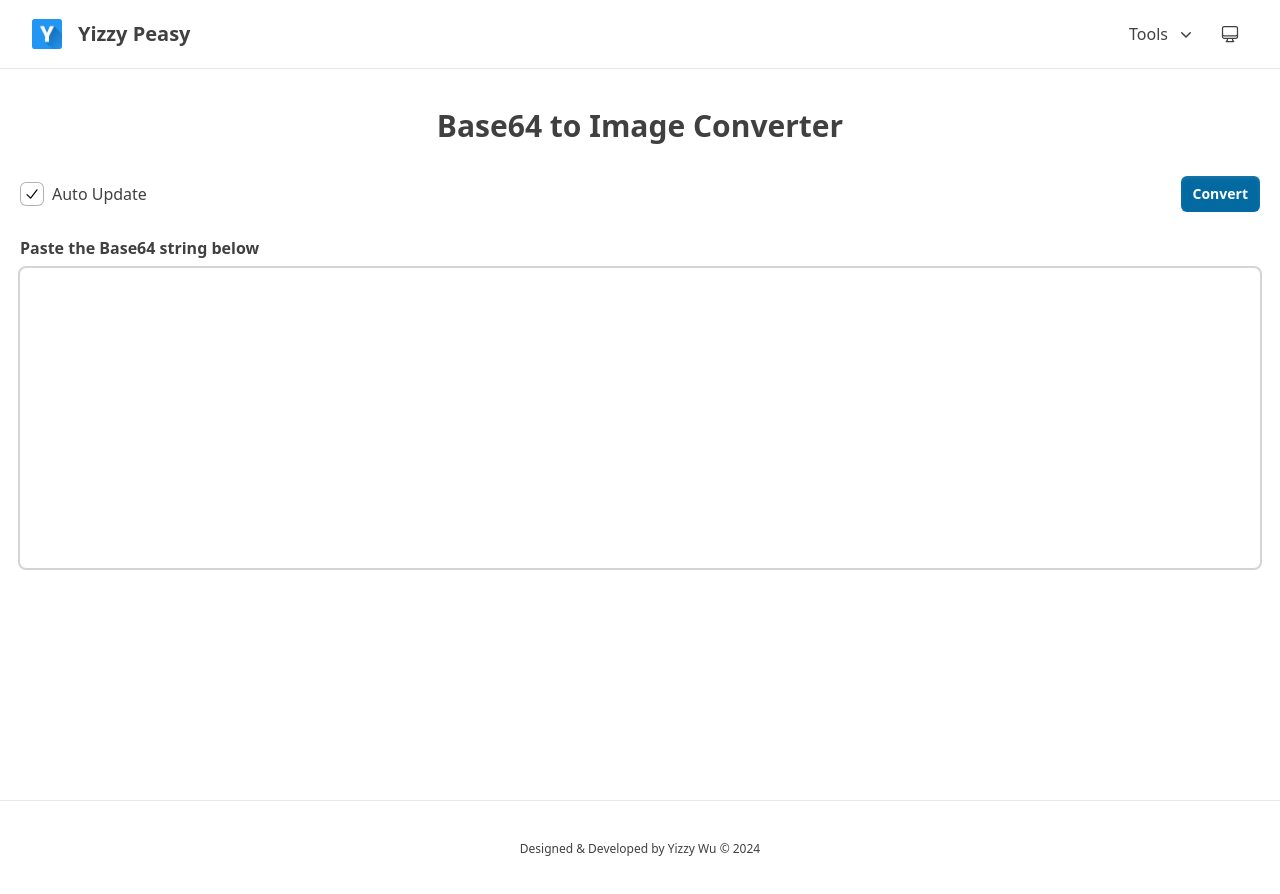
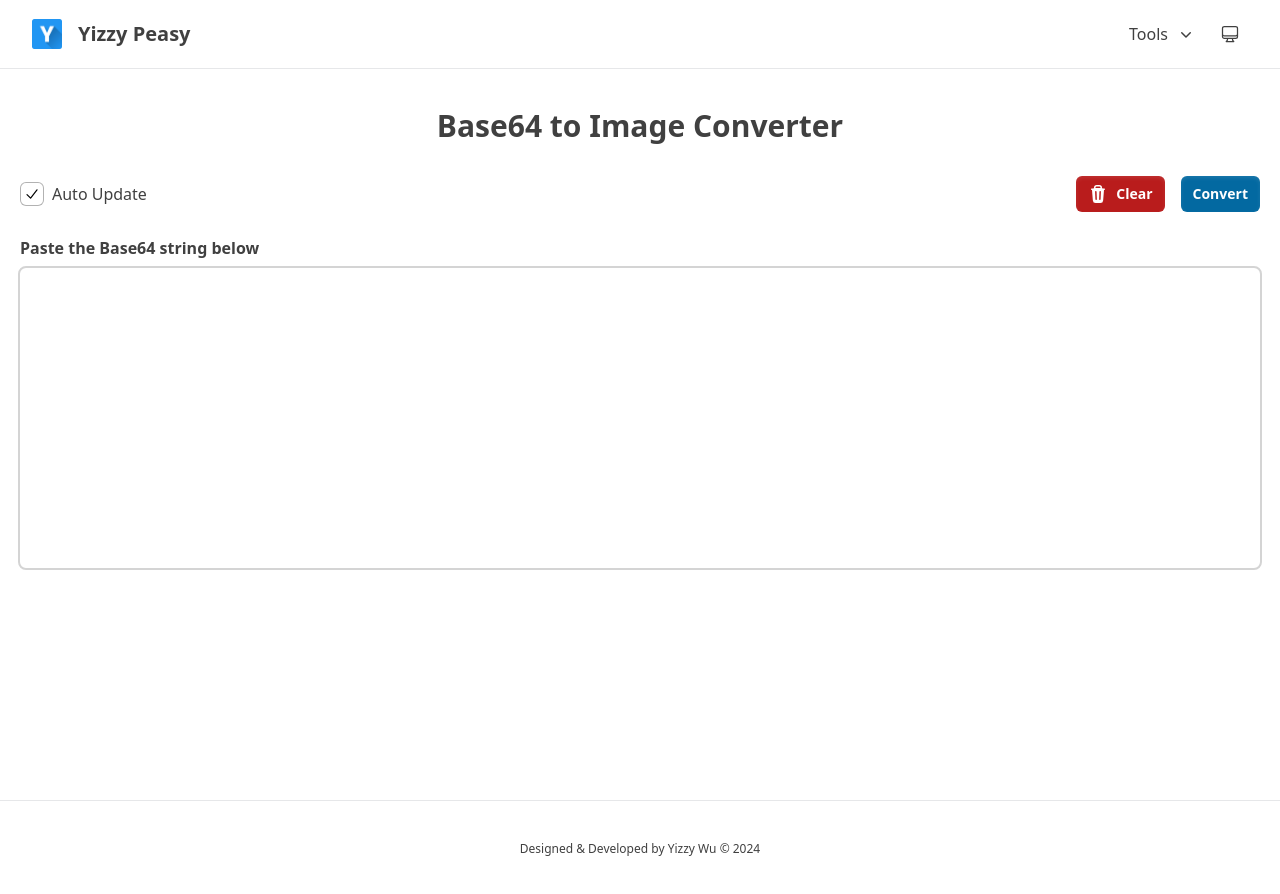
Before and after one commit to yizzycool/yizzycool.github.io, a Next.js app: page /tools/image-tool/base64-to-image in a window 1280 px wide. Shown: the top 894 px of the page. Built offline with nearby package versions, Linux system fonts and the light colour scheme.

Commit message:
refactor: add delete icon and implement remove base64 content logic

```diff
--- a/src/components/tools/image-tool/base64-to-image/index.tsx
+++ b/src/components/tools/image-tool/base64-to-image/index.tsx
@@ -7,7 +7,7 @@ import ErrorDialog from '@/components/dialog/error';
 import _isNull from 'lodash/isNull';
 import _isEmpty from 'lodash/isEmpty';
 import { Checkbox, Field, Label } from '@headlessui/react';
-import { CheckIcon } from '@heroicons/react/20/solid';
+import { CheckIcon, TrashIcon } from '@heroicons/react/20/solid';
 
 type ImageInfo = {
   image: HTMLImageElement | null;
@@ -25,7 +25,7 @@ const DefaultImageInfo: ImageInfo = {
 
 export default function Base64ToImage() {
   const [autoUpdate, setAutoUpdate] = useState(true);
-  const [base64, setBase64] = useState<string | null>(null);
+  const [base64, setBase64] = useState<string>('');
   const [imageInfo, setImageInfo] = useState<ImageInfo>(DefaultImageInfo);
 
   useEffect(() => {
@@ -61,6 +61,8 @@ export default function Base64ToImage() {
     setBase64(base64String);
   };
 
+  const onClearBase64 = () => setBase64('');
+
   return (
     <div className="mx-auto flex min-h-full max-w-screen-xl flex-col items-center px-5 pt-[68px]">
       <h1 className="mx-auto mt-10 text-3xl font-bold">
@@ -78,12 +80,21 @@ export default function Base64ToImage() {
           </Checkbox>
           <Label className="cursor-pointer">Auto Update</Label>
         </Field>
-        <button
-          className="items-center rounded-md bg-sky-700 px-3 py-1.5 text-sm/6 font-semibold text-white shadow-inner shadow-white/10 hover:bg-sky-600"
-          onClick={transferToImage}
-        >
-          Convert
-        </button>
+        <div className="flex items-center">
+          <button
+            className="flex items-center rounded-md bg-red-700 px-3 py-1.5 text-sm/6 font-semibold text-white shadow-inner shadow-white/10 hover:bg-red-600"
+            onClick={onClearBase64}
+          >
+            <TrashIcon className="mr-2 h-5 w-5 text-white" />
+            Clear
+          </button>
+          <button
+            className="ml-4 items-center rounded-md bg-sky-700 px-3 py-1.5 text-sm/6 font-semibold text-white shadow-inner shadow-white/10 hover:bg-sky-600"
+            onClick={transferToImage}
+          >
+            Convert
+          </button>
+        </div>
       </div>
       {/* Textarea block */}
       <div className="mt-6 w-full">
@@ -93,6 +104,7 @@ export default function Base64ToImage() {
         <textarea
           id="base64-textarea"
           className="mt-2 h-[300px] w-full resize-none rounded-md bg-white/5 px-3 py-2 text-neutral-700 outline outline-2 outline-neutral-300 focus:outline-sky-600 dark:text-neutral-300"
+          value={base64}
           onChange={onBase64StringChanged}
         />
       </div>
```
